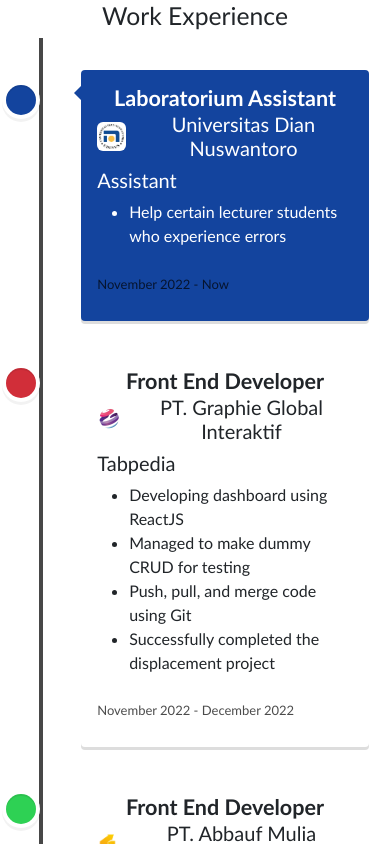
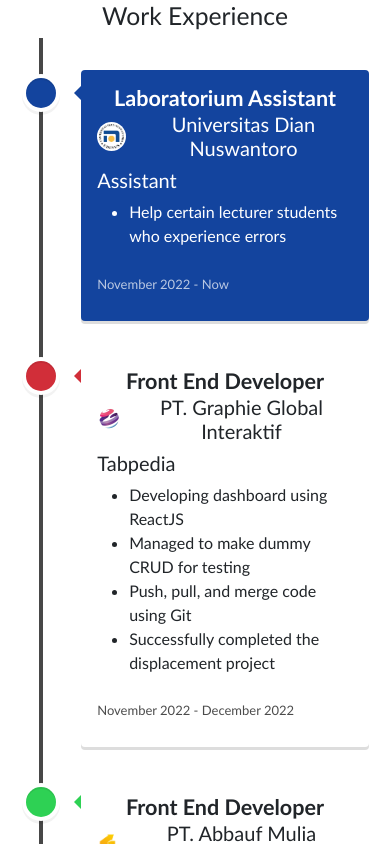
Before and after one commit to msadhimb/portofolioMarkIV, a React (Create React App) app: page / in a window 390 px wide. Shown: the part 2240-3084 px from the top of the page. Built offline with nearby package versions, Linux system fonts and the light colour scheme.

Commit message:
Update 1.2

```diff
--- a/src/component/Experience/Experience.css
+++ b/src/component/Experience/Experience.css
@@ -0,0 +1,12 @@
+.date-asis {
+  color: black;
+}
+@media (max-width: 768px) {
+  .vertical-timeline--animate .vertical-timeline-element-icon.bounce-in {
+    margin-top: 8px !important;
+    margin-left: 5px !important;
+  }
+  .date-asis {
+    color: white;
+  }
+}
--- a/src/component/Experience/Experience.jsx
+++ b/src/component/Experience/Experience.jsx
@@ -7,6 +7,7 @@ import "react-vertical-timeline-component/style.min.css";
 import abbauf from "./companLogo/abbauf.png";
 import graphie from "./companLogo/graphie.png";
 import udinus from "./companLogo/udinus.png";
+import "./Experience.css";
 
 const Experience = () => {
   return (
@@ -18,7 +19,7 @@ const Experience = () => {
             className="vertical-timeline-element--work"
             contentStyle={{ background: "rgb(19, 68, 158)", color: "#fff" }}
             contentArrowStyle={{ borderRight: "7px solid  rgb(19, 68, 158)" }}
-            dateClassName="text-black text-start"
+            dateClassName="text-start date-asis"
             date="November 2022 - Now"
             iconStyle={{
               background: "rgb(19, 68, 158)",
@@ -34,8 +35,8 @@ const Experience = () => {
             </h4>
             <div className="d-flex justify-content-center align-items-center">
               <div
-                style={{ background: "white", padding: 2 }}
-                className="me-2 rounded"
+                style={{ background: "white", padding: 2, borderRadius: 50 }}
+                className="me-2"
               >
                 <img
                   src={udinus}
@@ -61,6 +62,7 @@ const Experience = () => {
             className="vertical-timeline-element--work"
             dateClassName="text-black"
             date="November 2022 - December 2022"
+            contentArrowStyle={{ borderRight: "7px solid  rgb(209, 46, 57)" }}
             iconStyle={{
               background: "rgb(209, 46, 57)",
               color: "#fff",
@@ -105,6 +107,7 @@ const Experience = () => {
           <VerticalTimelineElement
             className="vertical-timeline-element--work"
             dateClassName="text-black text-start"
+            contentArrowStyle={{ borderRight: "7px solid  rgb(46, 209, 84)" }}
             date="August 2022 - December 2022"
             iconStyle={{
               background: "rgb(46, 209, 84)",
@@ -137,6 +140,9 @@ const Experience = () => {
                   Developing dashboard using CodeIgniter 4
                 </li>
                 <li className="text-start">
+                  Developing dashboard ui using Bootstrap 4
+                </li>
+                <li className="text-start">
                   Push, pull, and merge code using Git
                 </li>
                 <li className="text-start">
--- a/src/component/Home/Home.jsx
+++ b/src/component/Home/Home.jsx
@@ -60,7 +60,7 @@ class Home extends Component {
               </motion.h3>
               <motion.a
                 className="btn"
-                href="https://www.instagram.com/apwhabl.png/"
+                href="https://www.instagram.com/salmanadhim/"
                 initial={{ x: 250, opacity: 0 }}
                 animate={{ x: 0, opacity: 1 }}
                 transition={{ duration: 0.5, type: "spring", delay: 0.8 }}
```
Also changed, not shown: 10 other files (tests, documents, lock files or other folders).
